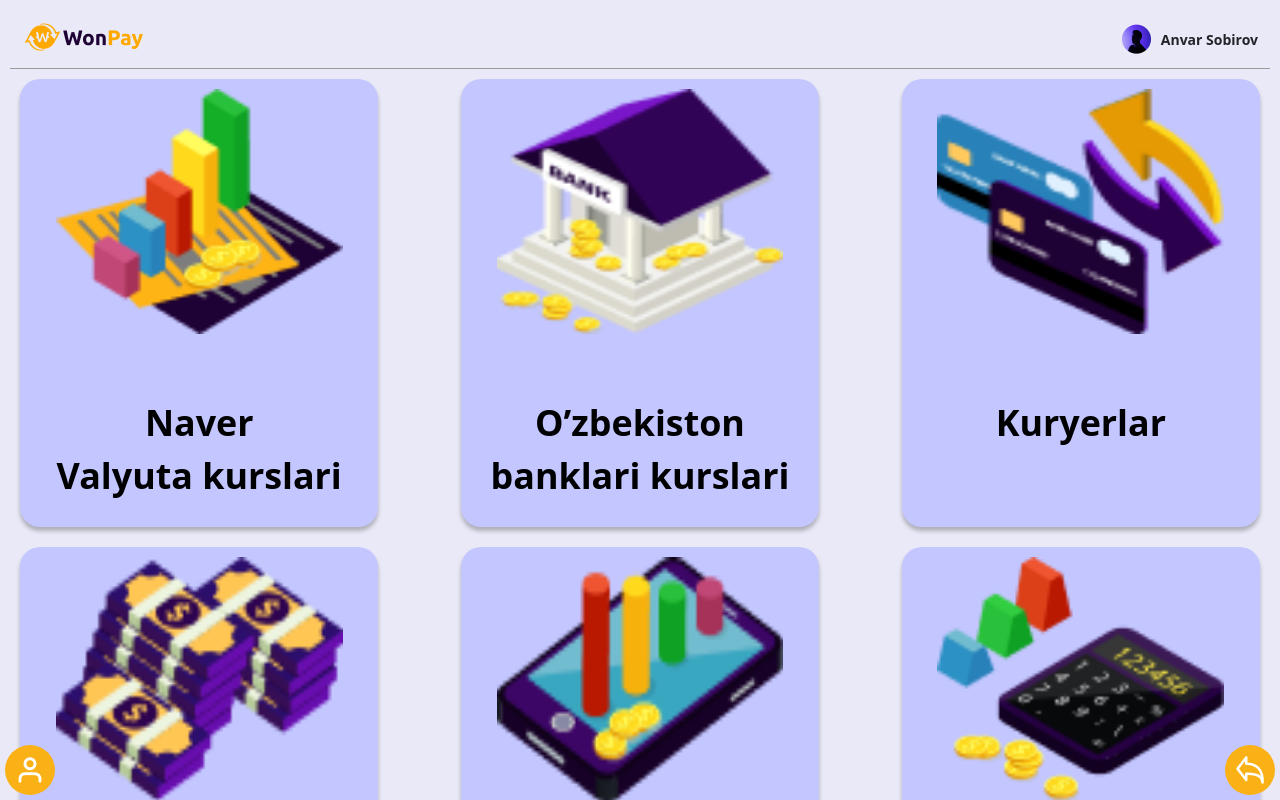
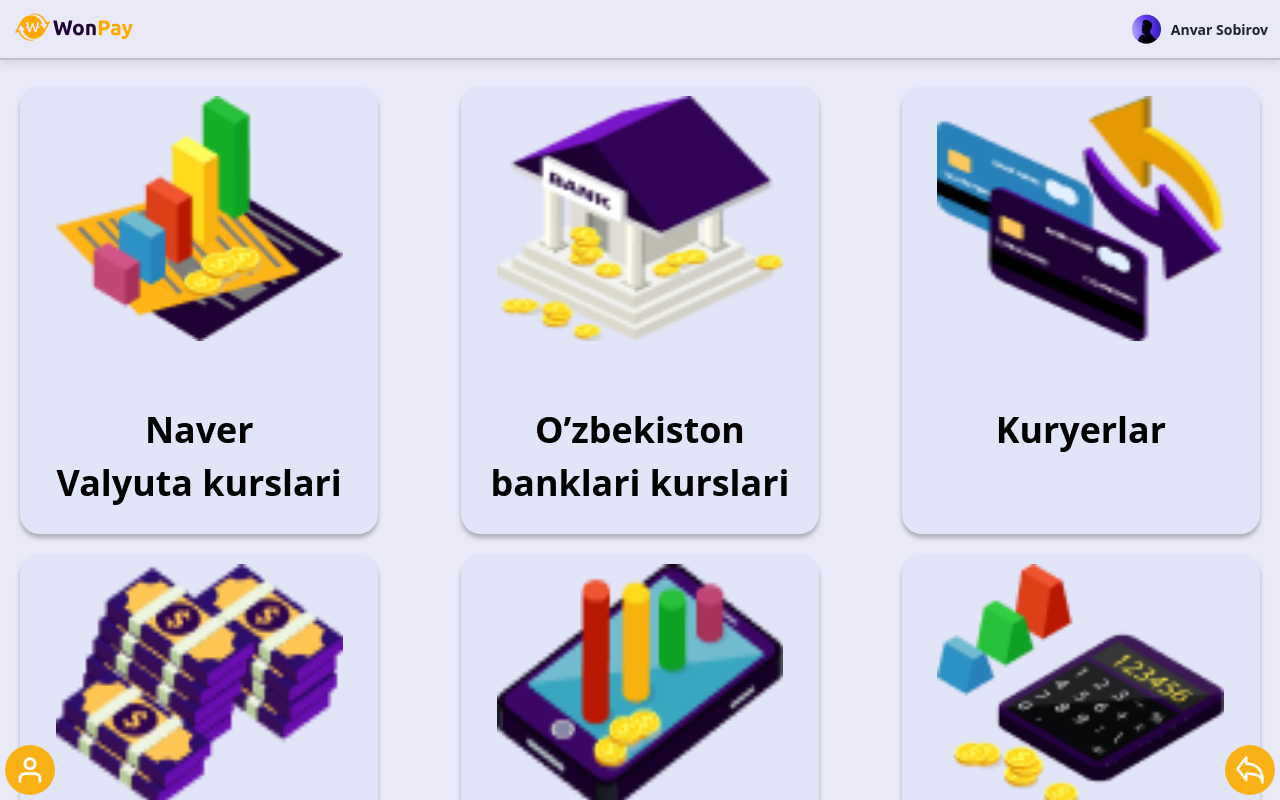
Before and after one commit to sirojkhuja/wonpay-app, a React (Create React App) app: page / in a window 1280 px wide. Shown: the top 800 px of the page. Built offline with nearby package versions, Linux system fonts and the light colour scheme; no server answers.

Commit message:
Fix Admin Style

```diff
--- a/public/assets/styles/style.css
+++ b/public/assets/styles/style.css
@@ -28,11 +28,15 @@ a {
 }
 
 .home-header {
+    width: 100vw;
+    transform: translateX(-10px);
     display: flex;
     padding: 10px 10px;
     align-items: center;
     justify-content: space-between;
-    border-bottom: 1px solid #9F9C9C
+    margin-bottom: 2vh;
+    box-shadow: 0px 3px 8px rgb(101 101 102 / 14%);
+    border-bottom: 2px solid #9f9c9c8c;
 }
 
 .home-profile {
@@ -122,7 +126,7 @@ a {
     height: calc(28vw*4/3.2);
     display: grid;
     grid-template-rows: 70% 30%;
-    background-color: #C3C6FF;
+    background-color: #e2e4f7;
     border-radius: 20px;
     /* filter: drop-shadow(0px 4px 4px rgba(0, 0, 0, 0.25)); */
     box-shadow: 0px 4px 4px rgba(0, 0, 0, 0.25);
@@ -735,8 +739,8 @@ a {
 .admin-page {
     background-color: #E9E9F7;
     width: 100vw;
-    height: 130vh;
-    padding: 10px;
+    min-height: 100vh;
+    padding: 0 10px;
     background-image: url("/assets/img/admin/admin.png");
     background-position: right bottom;
     background-repeat: no-repeat;
--- a/public/index.html
+++ b/public/index.html
@@ -12,7 +12,7 @@
     <link rel="apple-touch-icon" href="%PUBLIC_URL%/logo192.png" />
   <link rel="stylesheet" href="./assets/styles/style.css">
   <script src="https://telegram.org/js/telegram-web-app.js"></script>
-    <title>React App</title>
+    <title>WonPay | Korea-Uzbekistan Money Exchange Platform</title>
   </head>
   <body>
     <div id="root"></div>
```
